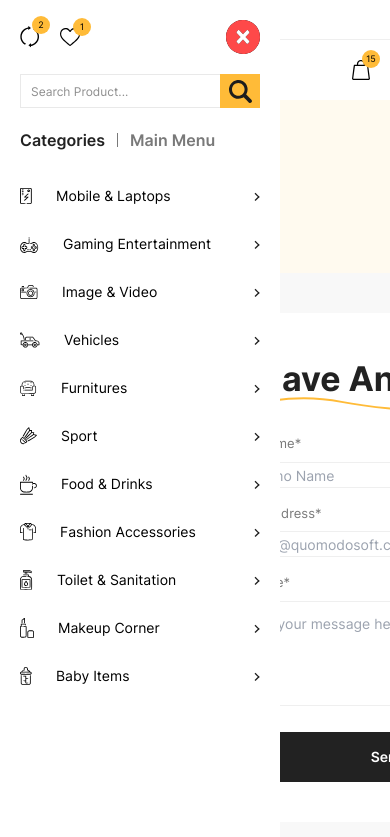
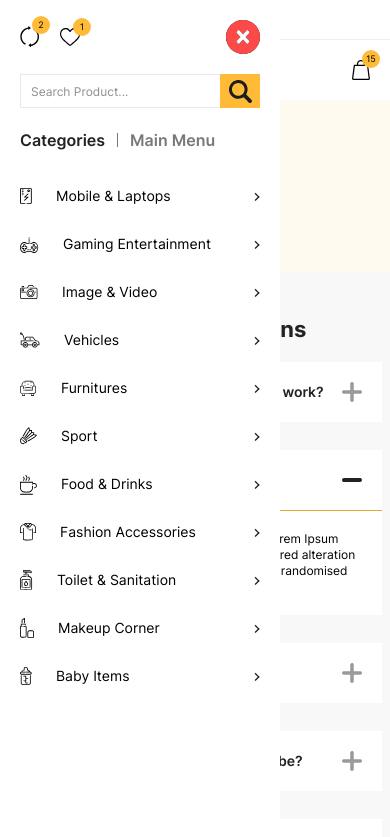
Before and after one commit to ifedayoagboola/bitsgiga-client, a React (Create React App) app: page /faq in a window 390 px wide. Shown: the top 837 px of the page. Built offline with nearby package versions, Linux system fonts and the light colour scheme.

Commit message:
faq page responsive done

```diff
--- a/src/components/Faq/index.jsx
+++ b/src/components/Faq/index.jsx
@@ -19,8 +19,8 @@ export default function Faq() {
       </div>
       <div className="contact-wrapper w-full mb-10">
         <div className="container-x mx-auto">
-          <div className="main-wrapper w-full flex space-x-[30px]">
-            <div className="w-1/2">
+          <div className="main-wrapper w-full lg:flex lg:space-x-[30px]">
+            <div className="lg:w-1/2 w-full mb-10 lg:mb-0">
               <h1 className="text-qblack font-bold text-[22px] mb-4">
                 Frequently asked questions
               </h1>
@@ -59,9 +59,9 @@ humour, or randomised words"
               </div>
             </div>
             <div className="flex-1">
-              <div className="bg-white p-10">
+              <div className="bg-white sm:p-10 p-5">
                 <div className="title flex flex-col items-center">
-                  <h1 className="text-[34px] font-bold text-qblack">
+                  <h1 className="lg:text-[34px] text-xl font-bold text-qblack">
                     Have Any Qustion
                   </h1>
                   <span className="-mt-5 block">
--- a/src/components/Helpers/Accodion.jsx
+++ b/src/components/Helpers/Accodion.jsx
@@ -16,7 +16,7 @@ export default function Accodion({ init, title, des }) {
         type="button"
         className="w-full h-[60px] text-qblack flex justify-between items-center px-5"
       >
-        <span className="text-base font-semibold">{title}</span>
+        <span className="sm:text-base text-sm font-semibold">{title}</span>
         <span className="text-[#9A9A9A]">
           {collaps ? (
             <svg
@@ -48,7 +48,7 @@ export default function Accodion({ init, title, des }) {
       {collaps && (
         <div className="p-5 border-t border-[#E5A832]">
           <div data-aos="fade-up">
-            <p className="text-[15px]">{des}</p>
+            <p className="sm:text-[15px] text-xs">{des}</p>
           </div>
         </div>
       )}
```
